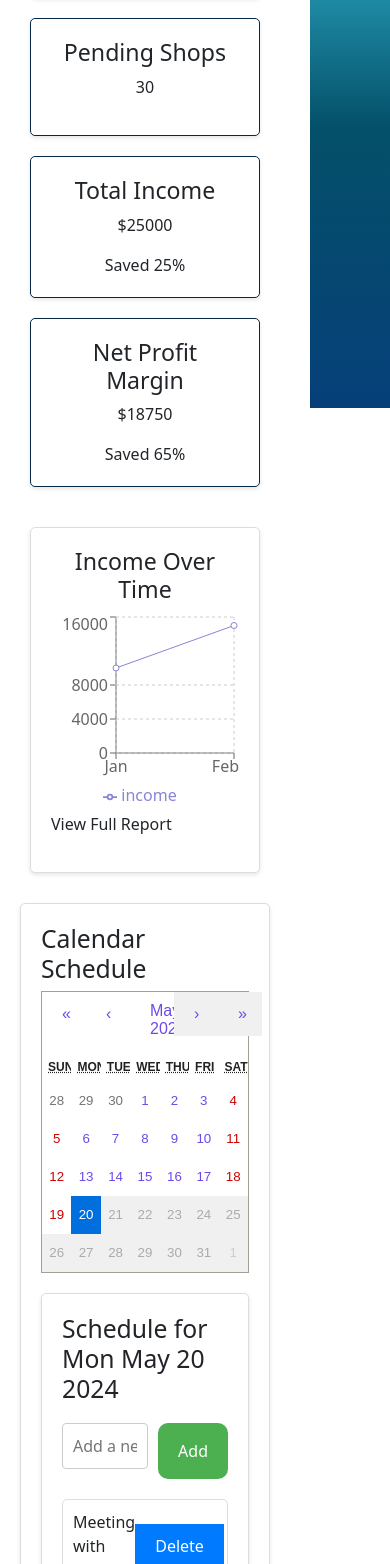
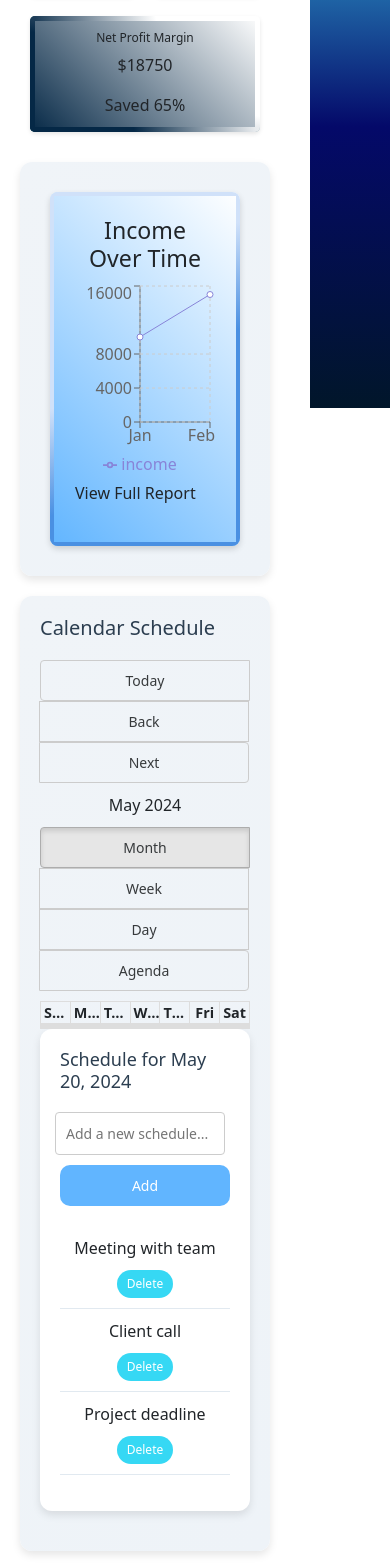
Before and after one commit to AhamedMinhaj456/Motorbike_Service_Station_Reservation_System, a React (Create React App) app in the folder frontend/: page /admin/dashboard in a window 390 px wide. Shown: the part 436-2000 px from the top of the page. Built offline with nearby package versions, Linux system fonts and the light colour scheme.

Commit message:
new look for dashboard

```diff
--- a/frontend/package.json
+++ b/frontend/package.json
@@ -11,7 +11,9 @@
     "boxicons": "^2.1.4",
     "chart.js": "^4.4.1",
     "font-awesome": "^4.7.0",
+    "moment": "^2.30.1",
     "react": "^18.2.0",
+    "react-big-calendar": "^1.12.2",
     "react-calendar": "^5.0.0",
     "react-chartjs-2": "^5.2.0",
     "react-dom": "^18.2.0",
--- a/frontend/src/admin/common/RightSidebar.css
+++ b/frontend/src/admin/common/RightSidebar.css
@@ -3,7 +3,7 @@
   top: 0;
   right: 0;
   width: 80px;
-  background: linear-gradient(to bottom, #b8e2f1, #3fd0ed, #045069, #063f79);
+  background: linear-gradient(to bottom, #b8e2f1, #3fd0ed, #040969, #01162a);
   color: #fff;
   padding: 10px;
   height: 100%;
--- a/frontend/src/admin/views/AdminDashboard.css
+++ b/frontend/src/admin/views/AdminDashboard.css
@@ -22,8 +22,8 @@
 }
 
 .stat-card {
-  background: #ffffff;
-  border: 1px solid #052846;
+  position: relative;
+  background: linear-gradient(45deg, #052846, #ffffff);
   border-radius: 5px;
   padding: 20px;
   text-align: center;
@@ -33,6 +33,45 @@
   max-width: 300px;
   cursor: pointer;
   transition: transform 0.3s, background-color 0.3s;
+  overflow: hidden;
+}
+
+.stat-card h3 {
+  font-size: 14px;
+}
+
+.stat-card::before {
+  content: '';
+  position: absolute;
+  top: 0;
+  left: 0;
+  right: 0;
+  bottom: 0;
+  border-radius: 5px;
+  border: 5px solid;
+  border-image: linear-gradient(45deg, #052846 30%, #ffffff 70%);
+  border-image-slice: 1;
+  pointer-events: none;
+  z-index: 1;
+}
+
+.stat-card::after {
+  content: '';
+  position: absolute;
+  top: -5px;
+  left: -5px;
+  right: -5px;
+  bottom: -5px;
+  border-radius: 5px;
+  border: 10px solid transparent;
+  border-image: linear-gradient(45deg, #117a85, #ffffff);
+  border-image-slice: 1;
+  z-index: -1;
+  transition: transform 0.3s;
+}
+
+.stat-card:hover::after {
+  transform: scale(1.05);
 }
 
 .stat-card:hover {
@@ -41,16 +80,51 @@
 }
 
 .chart-card {
-  background: #ffffff;
-  border: 1px solid #ddd;
-  border-radius: 5px;
-  padding: 20px;
-  box-shadow: 0 2px 4px rgba(0, 0, 0, 0.1);
+  position: relative;
+  background: linear-gradient(45deg, #61b5ff, #ffffff);
+  border-radius: 8px;
+  padding: 25px;
+  box-shadow: 0 3px 6px rgba(0, 0, 0, 0.15);
   margin-bottom: 20px;
   flex: 1;
   margin: 10px;
-  max-width: 300px;
+  max-width: 320px;
   transition: transform 0.3s, background-color 0.3s;
+  overflow: hidden;
+}
+
+.chart-card::before {
+  content: '';
+  position: absolute;
+  top: 0;
+  left: 0;
+  right: 0;
+  bottom: 0;
+  border-radius: 8px;
+  border: 4px solid;
+  border-image: linear-gradient(135deg, #d0e1f9 40%, #4a90e2 60%);
+  border-image-slice: 1;
+  pointer-events: none;
+  z-index: 1;
+}
+
+.chart-card::after {
+  content: '';
+  position: absolute;
+  top: -6px;
+  left: -6px;
+  right: -6px;
+  bottom: -6px;
+  border-radius: 8px;
+  border: 12px solid transparent;
+  border-image: linear-gradient(135deg, #d0e1f9, #4a90e2);
+  border-image-slice: 1;
+  z-index: -1;
+  transition: transform 0.3s;
+}
+
+.chart-card:hover::after {
+  transform: scale(1.07);
 }
 
 .chart-card:hover {
@@ -62,8 +136,21 @@
   display: flex;
   flex-wrap: wrap;
   justify-content: space-around;
+  align-items: center;
+  background: linear-gradient(120deg, #f0f4f8, #eef3f8);
+  border-radius: 12px;
+  padding: 20px;
   margin-bottom: 20px;
+  box-shadow: 0 4px 8px rgba(0, 0, 0, 0.1);
+  gap: 20px;
+  transition: background 0.3s, box-shadow 0.3s;
 }
+
+.charts-overview:hover {
+  background: linear-gradient(120deg, #e1e9f0, #d4d5d6);
+  box-shadow: 0 6px 12px rgba(0, 0, 0, 0.15);
+}
+
 
 .hamburger-icon {
   position: fixed;
@@ -83,171 +170,162 @@
   .hamburger-icon {
     display: none;
   }
+
 }
 
 @media screen and (max-width: 768px) {
   .admin-content {
     margin-left: 0;
   }
+
+  .stats-overview {
+    display: flex;
+    flex-wrap: wrap;
+    justify-content: center;
+  }
+
+  .stat-card {
+    flex-basis: calc(50% - 20px);
+    margin: 10px;
+    padding: 15px;
+    max-width: 300px;
+  }
+
+  .stat-card h3 {
+    font-size: 12px;
+  }
+
+  .calendar-overview {
+    margin-left: 0;
+    margin-right: 0;
+  }
+
+  .calendar h2 {
+    font-size: 16px;
+    margin-bottom: 10px;
+  }
+
+  .schedule h2 {
+    font-size: 14px;
+    margin-bottom: 10px;
+  }
+
+  .schedule-input {
+    flex-direction: column;
+    align-items: stretch;
+  }
+
+  .schedule-input input {
+    margin-bottom: 10px;
+  }
+
+  .schedule-input button {
+    width: 100%;
+    padding: 10px;
+  }
+
+  .schedules li {
+    flex-direction: column;
+    align-items: stretch;
+  }
+
+  .schedules li span {
+    margin-bottom: 10px;
+  }
+
+  .calendar-overview .rbc-toolbar {
+    display: flex;
+    flex-direction: column;
+    align-items: stretch;
+    gap: 10px;
+  }
+
+  .calendar-overview .rbc-toolbar button {
+    width: 100%;
+    padding: 10px;
+    font-size: 14px;
+  }
+
+  .calendar-overview .rbc-toolbar .rbc-btn-group {
+    display: flex;
+    flex-direction: column;
+  }
 }
 
-.overview {
-  background: #ffffff;
-  border: 1px solid #ddd;
-  border-radius: 5px;
+.calendar-overview {
+  display: flex;
+  flex-direction: column;
+  background: linear-gradient(120deg, #f0f4f8, #eef3f8);
+  border-radius: 12px;
   padding: 20px;
-  box-shadow: 0 2px 4px rgba(0, 0, 0, 0.1);
+  margin-bottom: 20px;
+  box-shadow: 0 4px 8px rgba(0, 0, 0, 0.1);
+  transition: background 0.3s, box-shadow 0.3s;
+}
+
+.calendar-overview:hover {
+  background: linear-gradient(120deg, #e1e9f0, #d4d5d6);
+  box-shadow: 0 6px 12px rgba(0, 0, 0, 0.15);
+}
+
+.calendar-overview .calendar {
+  flex: 1;
   margin-bottom: 20px;
 }
 
-.calendar {
-  background: #ffffff;
-  border: 1px solid #ddd;
-  border-radius: 5px;
-  padding: 20px;
-  box-shadow: 0 2px 4px rgba(0, 0, 0, 0.1);
+.calendar h2 {
+  font-size: 20px;
   margin-bottom: 20px;
-}
-
-.react-calendar {
-  width: 100%;
-  max-width: 100%;
-  background-color: #fff;
-  color: #222;
-  border: 1px solid #a0a096;
-  font-family: Arial, Helvetica, sans-serif;
-  line-height: 1.125em;
-  margin-bottom: 20px;
-}
-
-.react-calendar__navigation {
-  display: flex;
-  height: 44px;
-  margin-bottom: 1em;
-}
-
-.react-calendar__navigation button {
-  min-width: 44px;
-  background: none;
-  color: #6f48eb;
-  font-size: 16px;
-  margin-top: 8px;
-}
-
-.react-calendar__navigation button:enabled:hover,
-.react-calendar__navigation button:enabled:focus {
-  background-color: #e6e6e6;
-}
-
-.react-calendar__navigation button[disabled] {
-  background-color: #f0f0f0;
-}
-
-.react-calendar__month-view__weekdays {
-  text-align: center;
-  text-transform: uppercase;
-  font-weight: bold;
-  font-size: 0.75em;
-}
-
-.react-calendar__month-view__weekdays__weekday {
-  padding: 0.5em;
-}
-
-.react-calendar__month-view__days__day {
-  color: #6f48eb;
-  padding: 0.5em;
-  font-size: 14px;
-}
-
-.react-calendar__month-view__days__day--weekend {
-  color: #d10000;
-}
-
-.react-calendar__month-view__days__day--neighboringMonth {
-  color: #757575;
-}
-
-.react-calendar__year-view .react-calendar__tile,
-.react-calendar__decade-view .react-calendar__tile,
-.react-calendar__century-view .react-calendar__tile {
-  padding: 2em 0.5em;
-}
-
-.react-calendar__tile:enabled:hover,
-.react-calendar__tile:enabled:focus {
-  background-color: #e6e6e6;
-}
-
-.react-calendar__tile--now {
-  background: #ffff76;
-}
-
-.react-calendar__tile--now:enabled:hover,
-.react-calendar__tile--now:enabled:focus {
-  background: #ffffa9;
-}
-
-.react-calendar__tile--hasActive {
-  background: #76baff;
-}
-
-.react-calendar__tile--hasActive:enabled:hover,
-.react-calendar__tile--hasActive:enabled:focus {
-  background: #a9d4ff;
-}
-
-.react-calendar__tile--active {
-  background: #6f48eb;
-  color: white;
-}
-
-.react-calendar__tile--active:enabled:hover,
-.react-calendar__tile--active:enabled:focus {
-  background: #1087ff;
-}
-
-.react-calendar--selectRange .react-calendar__tile--hover {
-  background-color: #e6e6e6;
+  color: #2c3e50;
 }
 
 .schedule {
   background: #ffffff;
-  border: 1px solid #ddd;
-  border-radius: 5px;
+  border-radius: 12px;
   padding: 20px;
-  box-shadow: 0 2px 4px rgba(0, 0, 0, 0.1);
-  margin-bottom: 20px;
+  box-shadow: 0 4px 8px rgba(0, 0, 0, 0.1);
 }
 
 .schedule h2 {
+  font-size: 18px;
   margin-bottom: 20px;
+  color: #2c3e50;
 }
 
 .schedule-input {
   display: flex;
+  align-items: center;
   margin-bottom: 20px;
 }
 
 .schedule-input input {
   flex: 1;
   padding: 10px;
-  border: 1px solid #ddd;
-  border-radius: 5px;
+  border: 2px solid #e1e9f0;
+  border-radius: 8px;
   margin-right: 10px;
+  font-size: 14px;
+  transition: border-color 0.3s;
+}
+
+.schedule-input input:focus {
+  border-color: #61b5ff;
+  outline: none;
 }
 
 .schedule-input button {
   padding: 10px 20px;
+  background: #61b5ff;
   border: none;
-  background: #4caf50;
-  color: white;
   border-radius: 10px;
+  color: #ffffff;
+  font-size: 14px;
   cursor: pointer;
+  transition: background-color 0.3s;
 }
 
 .schedule-input button:hover {
-  background-color: #9dc8ec;
+  background: #b2e1a6;
 }
 
 .schedules {
@@ -257,15 +335,44 @@
 
 .schedules li {
   display: flex;
+  align-items: center;
   justify-content: space-between;
-  align-items: center;
   padding: 10px;
-  border: 1px solid #ddd;
-  border-radius: 5px;
-  margin-bottom: 10px;
+  border-bottom: 1px solid #e1e9f0;
+  transition: background-color 0.3s;
 }
 
-.schedules li.completed span {
+.schedules li.completed {
   text-decoration: line-through;
   color: #888;
 }
+
+.schedules li:hover {
+  background: #f0f4f8;
+}
+
+.schedules li span {
+  flex: 1;
+  cursor: pointer;
+}
+
+.schedules li button {
+  background: #36d8f4;
+  border: none;
+  border-radius: 15px;
+  color: #ffffff;
+  padding: 5px 10px;
+  font-size: 12px;
+  cursor: pointer;
+  transition: background-color 0.3s;
+}
+
+.schedules li button:hover {
+  background: #b2e1a6;
+}
+
+.selected-event {
+  background-color: #61b5ff !important;
+  color: #ffffff !important;
+  border-radius: 4px;
+}
--- a/frontend/src/admin/views/AdminDashboard.jsx
+++ b/frontend/src/admin/views/AdminDashboard.jsx
@@ -3,13 +3,15 @@ import './AdminDashboard.css';
 import LeftSidebar from '../common/LeftSidebar';
 import RightSidebar from '../common/RightSidebar';
 import { FaBars } from 'react-icons/fa';
-import Calendar from 'react-calendar';
-import 'react-calendar/dist/Calendar.css';
 import { Tooltip, ResponsiveContainer, LineChart, Line, XAxis, YAxis, CartesianGrid, Legend } from 'recharts';
+import { Calendar, momentLocalizer } from 'react-big-calendar';
+import 'react-big-calendar/lib/css/react-big-calendar.css';
+import moment from 'moment';
+
+const localizer = momentLocalizer(moment);
 
 const AdminDashboard = () => {
   const [sidebarOpen, setSidebarOpen] = useState(false);
-  const [date, setDate] = useState(new Date());
   const [currentTime, setCurrentTime] = useState(new Date());
   const [totalUsers, setTotalUsers] = useState(150);
   const [totalShops, setTotalShops] = useState(200);
@@ -29,10 +31,11 @@ const AdminDashboard = () => {
     { month: 'Dec', income: 0 }
   ]);
 
+  const [date, setDate] = useState(new Date());
   const [schedules, setSchedules] = useState([
-    { date: new Date(), text: 'Meeting with team', completed: false },
-    { date: new Date(new Date().setDate(new Date().getDate() + 1)), text: 'Client call', completed: false },
-    { date: new Date(new Date().setDate(new Date().getDate() + 2)), text: 'Project deadline', completed: false },
+    { start: new Date(), end: new Date(), title: 'Meeting with team', completed: false },
+    { start: new Date(new Date().setDate(new Date().getDate() + 1)), end: new Date(new Date().setDate(new Date().getDate() + 1)), title: 'Client call', completed: false },
+    { start: new Date(new Date().setDate(new Date().getDate() + 2)), end: new Date(new Date().setDate(new Date().getDate() + 2)), title: 'Project deadline', completed: false },
   ]);
   const [newSchedule, setNewSchedule] = useState('');
 
@@ -41,18 +44,15 @@ const AdminDashboard = () => {
       setCurrentTime(new Date());
     }, 1000);
 
-    // Simulate fetching financial data from backend
     fetchFinancialData();
 
     return () => clearInterval(timer);
   }, []);
 
   const fetchFinancialData = () => {
-    // Simulate fetching financial data from backend
-    // Replace this with actual API calls to retrieve financial data
-    const totalUsers = 150; // Example total users
-    const totalShops = 200; // Example total shops
-    const pendingShops = 30; // Example pending shops
+    const totalUsers = 150;
+    const totalShops = 200;
+    const pendingShops = 30;
     const incomeData = [
       { month: 'Jan', income: 10000 },
       { month: 'Feb', income: 15000 },
@@ -66,16 +66,32 @@ const AdminDashboard = () => {
   };
 
   const calculateTotalIncome = () => {
-    // Calculate total income from the income data
     return incomeData.reduce((total, data) => total + data.income, 0);
   };
 
   const calculateNetProfit = () => {
-    // Calculate net profit based on total income and expenses
-    // For now, let's assume expenses are 25% of the total income
     const totalIncome = calculateTotalIncome();
-    const expenses = totalIncome * 0.25; // 25% expenses
+    const expenses = totalIncome * 0.25;
     return totalIncome - expenses;
+  };
+
+  const handleAddSchedule = () => {
+    if (newSchedule.trim()) {
+      setSchedules([...schedules, { start: date, end: date, title: newSchedule, completed: false }]);
+      setNewSchedule('');
+    }
+  };
+
+  const handleToggleSchedule = (event) => {
+    const updatedSchedules = schedules.map(schedule =>
+      schedule === event ? { ...schedule, completed: !schedule.completed } : schedule
+    );
+    setSchedules(updatedSchedules);
+  };
+
+  const handleDeleteSchedule = (event) => {
+    const updatedSchedules = schedules.filter(schedule => schedule !== event);
+    setSchedules(updatedSchedules);
   };
 
   const renderIncomeChart = () => {
@@ -99,67 +115,6 @@ const AdminDashboard = () => {
 
   const toggleSidebar = () => {
     setSidebarOpen(!sidebarOpen);
-  };
-
-  const handleAddSchedule = () => {
-    if (newSchedule.trim()) {
-      setSchedules([...schedules, { date: date, text: newSchedule, completed: false }]);
-      setNewSchedule('');
-    }
-  };
-
-  const handleToggleSchedule = (index) => {
-    const updatedSchedules = schedules.map((schedule, i) =>
-      i === index ? { ...schedule, completed: !schedule.completed } : schedule
-    );
-    setSchedules(updatedSchedules);
-  };
-
-  const handleDeleteSchedule = (index) => {
-    const updatedSchedules = schedules.filter((_, i) => i !== index);
-    setSchedules(updatedSchedules);
-  };
-
-  const renderSchedulesForDate = (date) => {
-    const schedulesForDate = schedules.filter(schedule =>
-      schedule.date.toDateString() === date.toDateString()
-    );
-
-    return (
-      <ul className="schedules">
-        {schedulesForDate.map((schedule, index) => (
-          <li key={index} className={schedule.completed ? 'completed' : ''}>
-            <span onClick={() => handleToggleSchedule(index)}>{schedule.text}</span>
-            <button onClick={() => handleDeleteSchedule(index)}>Delete</button>
-          </li>
-        ))}
-      </ul>
-    );
-  };
-
-  const renderTodaySchedules = () => {
-    const today = new Date();
-    const todaySchedules = schedules.filter(schedule =>
-      schedule.date.toDateString() === today.toDateString()
-    );
-
-    return (
-      <div className="overview">
-        <h2>Today's Schedule</h2>
-        {todaySchedules.length > 0 ? (
-          <ul className="schedules">
-            {todaySchedules.map((schedule, index) => (
-              <li key={index} className={schedule.completed ? 'completed' : ''}>
-                <span onClick={() => handleToggleSchedule(index)}>{schedule.text}</span>
-                <button onClick={() => handleDeleteSchedule(index)}>Delete</button>
-              </li>
-            ))}
-          </ul>
-        ) : (
-          <p>No schedules for today.</p>
-        )}
-      </div>
-    );
   };
 
   return (
@@ -211,14 +166,23 @@ const AdminDashboard = () => {
           <div className="calendar">
             <h2>Calendar Schedule</h2>
             <Calendar
-              onChange={setDate}
-              value={date}
-              minDate={new Date(1970, 0, 1)}
-              maxDate={new Date()}
-              locale="en-US"
+              localizer={localizer}
+              events={schedules}
+              startAccessor="start"
+              endAccessor="end"
+              defaultDate={new Date()}
+              selectable
+              onSelectSlot={(slotInfo) => {
+                setDate(slotInfo.start);
+                setNewSchedule('');
+              }}
+              onSelectEvent={(event) => handleToggleSchedule(event)}
+              eventPropGetter={(event, start, end, isSelected) => ({
+                className: isSelected ? 'selected-event' : ''
+              })}
             />
             <div className="schedule">
-              <h2>Schedule for {date.toDateString()}</h2>
+              <h2>Schedule for {moment(date).format('LL')}</h2>
               <div className="schedule-input">
                 <input
                   type="text"
@@ -228,11 +192,18 @@ const AdminDashboard = () => {
                 />
                 <button onClick={handleAddSchedule}>Add</button>
               </div>
-              {renderSchedulesForDate(date)}
+              <ul className="schedules">
+                {schedules.map((schedule, index) => (
+                  <li key={index} className={schedule.completed ? 'completed' : ''}>
+                    <span onClick={() => handleToggleSchedule(schedule)}>{schedule.title}</span>
+                    <button onClick={() => handleDeleteSchedule(schedule)}>Delete</button>
+                  </li>
+                ))}
+              </ul>
             </div>
           </div>
-          {renderTodaySchedules()}
         </div>
+
       </div>
 
       <RightSidebar />
```
Also changed, not shown: 1 other file (tests, documents, lock files or other folders).
